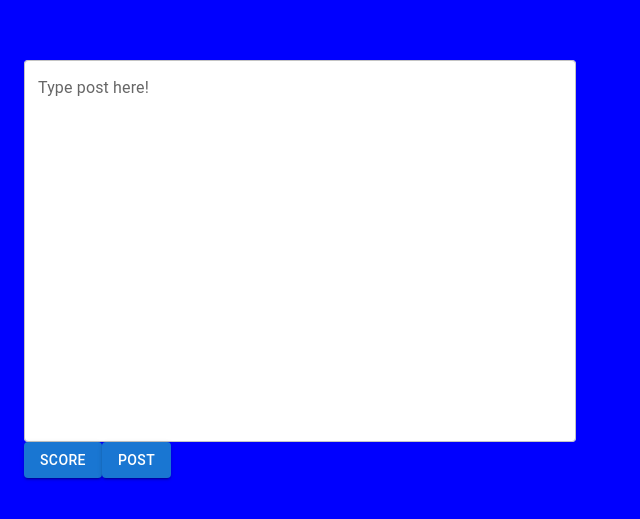
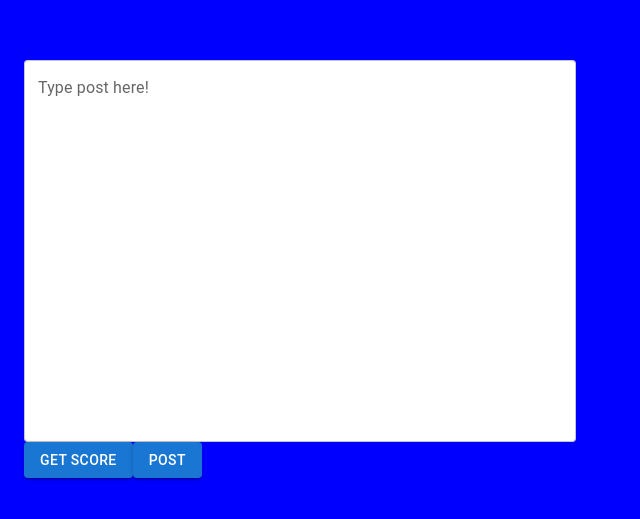
Before and after one commit to jinyang628/BlueSkyHack, a React (Vite) app in the folder frontend/: page / in a window 1280 px wide. Shown: the part 131-650 px from the top of the page, without its empty margins (0-640 px from the left). Built offline with nearby package versions, Linux system fonts and the light colour scheme; the HTML template or start-up script is replaced by a standard one.

Commit message:
button functions

```diff
--- a/frontend/src/App.jsx
+++ b/frontend/src/App.jsx
@@ -1,7 +1,9 @@
+import { useState } from "react";
 import { Container, CssBaseline } from "@mui/material";
 import { createTheme, ThemeProvider } from "@mui/material/styles";
 import TextInput from "./components/Input";
 import ClickButton from "./components/ClickButton";
+import { getScore } from "./api/getScore";
 
 // Create a theme instance
 const theme = createTheme({
@@ -13,6 +15,36 @@ const theme = createTheme({
 });
 
 const App = () => {
+  const [inputText, setInputText] = useState("");
+  const [score, setScore] = useState(null);
+  const [error, setError] = useState(null);
+
+  const handleScore = async () => {
+    try {
+      const response = await getScore(inputText);
+      setScore(response.data);
+      setError(null);
+    } catch (error) {
+      console.error("Error fetching score:", error);
+      setError("Error fetching score. Please try again.");
+    }
+  };
+
+  const handlePost = async () => {
+    try {
+      const response = await getScore(inputText);
+      setScore(response.data);
+      setError(null);
+    } catch (error) {
+      console.error("Error fetching score:", error);
+      setError("Error fetching score. Please try again.");
+    }
+  };
+
+  const handleInputChange = (event) => {
+    setInputText(event.target.value);
+  };
+
   return (
     <ThemeProvider theme={theme}>
       <CssBaseline />
@@ -26,13 +58,17 @@ const App = () => {
         }}
       >
         <Container maxWidth="sm">
-          <TextInput label="Type post here!" variant="outlined" fullWidth />
-          <ClickButton onClick={() => console.log("Button clicked")}>
-            Score
-          </ClickButton>
-          <ClickButton onClick={() => console.log("Button clicked")}>
-            Post
-          </ClickButton>
+          <TextInput
+            label="Type post here!"
+            variant="outlined"
+            fullWidth
+            value={inputText}
+            onChange={handleInputChange}
+          />
+          <ClickButton onClick={handleScore}>Get Score</ClickButton>
+          <ClickButton onClick={handlePost}>Post</ClickButton>
+          {score && <p>Score: {score}</p>}
+          {error && <p>Error: {error}</p>}
         </Container>
       </div>
     </ThemeProvider>
```
